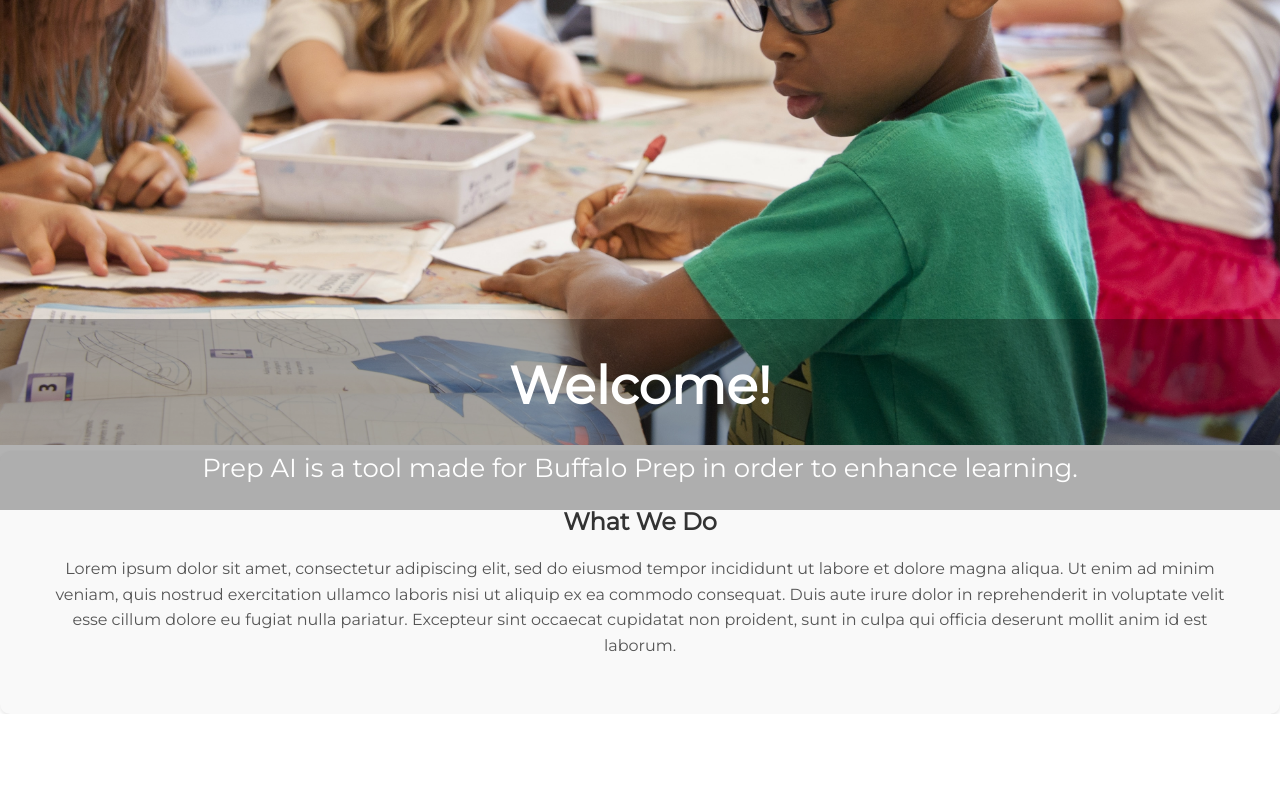
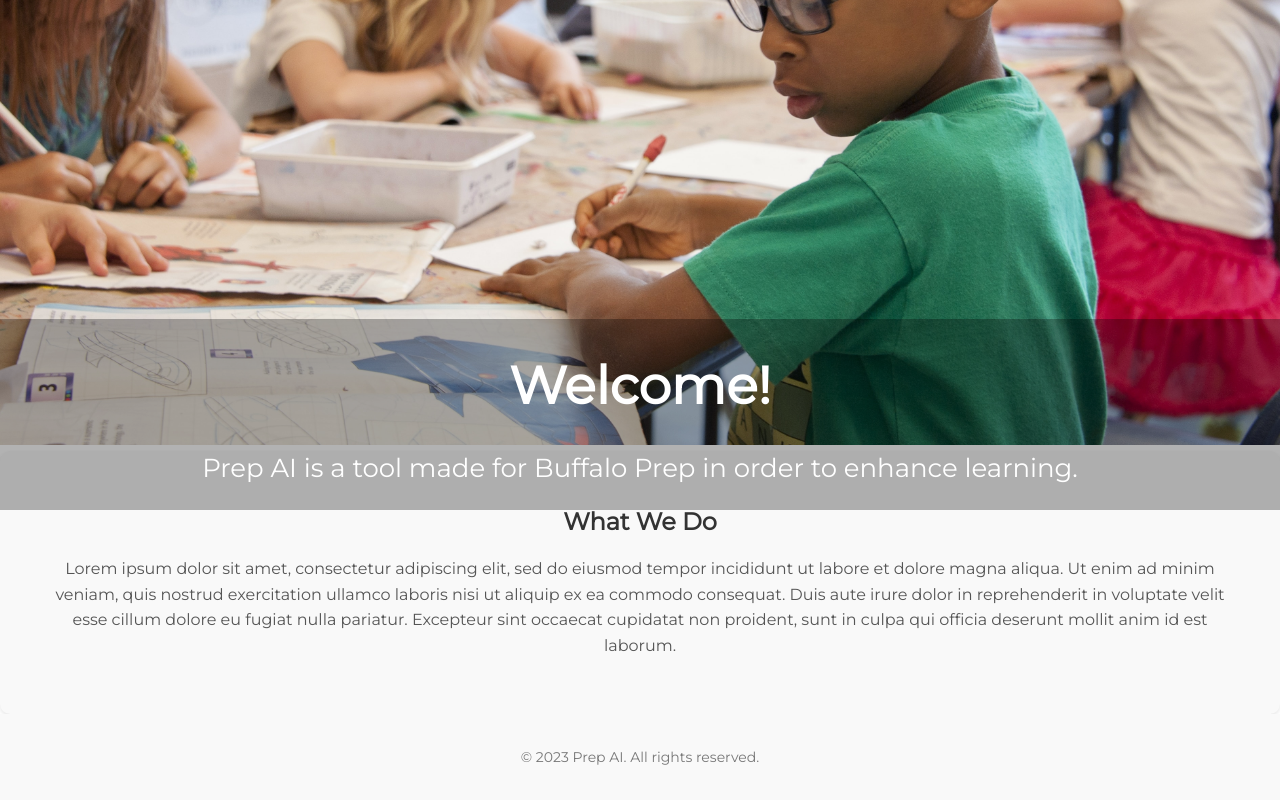
Before and after one commit to rdl4199/BuffPrepAI, a React (Create React App) app: page / in a window 1280 px wide. Shown: the part 240-1040 px from the top of the page. Before the commit the page ends 954 px from the top, so only its background shows below. Built offline with nearby package versions, Linux system fonts and the light colour scheme.

Commit message:
created footer

```diff
--- /dev/null
+++ b/src/AboutUs.js
@@ -0,0 +1,13 @@
+import React from 'react';
+import "/.AboutUs";
+
+const AboutUs = () => {
+  return (
+    <div>
+      <h1>About Us</h1>
+      <p>This is the About Us page content.</p>
+    </div>
+  );
+};
+
+export default AboutUs;
--- a/src/App.js
+++ b/src/App.js
@@ -2,6 +2,8 @@
 import NavBar from './NavBar';
 import kidsLearningimg from "./kids learning.jpeg";
 import Body from './Body';
+import Footer from './Footer';
+// import AboutUs from './AboutUs';
 
 function App() {
   return (
@@ -16,8 +18,13 @@
             <p>Prep AI is a tool  made for Buffalo Prep in order to enhance learning. </p>
           </div>
           <Body />
+          <Footer />
         </header>
+        {/* <footer>
+          <Footer />
+        </footer> */}
       </div>
+
   );
 }
 
--- /dev/null
+++ b/src/Footer.css
@@ -0,0 +1,8 @@
+.Footer--container {
+    background-color: #f9f9f9;
+    padding: 20px;
+    text-align: center;
+    font-size: 14px;
+    color: #777;
+    width: 100%;
+  }
--- /dev/null
+++ b/src/Footer.js
@@ -0,0 +1,12 @@
+import React from 'react';
+import './Footer.css';
+
+const Footer = () => {
+  return (
+    <footer className="Footer--container">
+      <p>&copy; 2023 Prep AI. All rights reserved.</p>
+    </footer>
+  );
+};
+
+export default Footer;
```
Also changed, not shown: src/AboutUs.css (added). Lines whose indentation alone changed are shown as unchanged.
